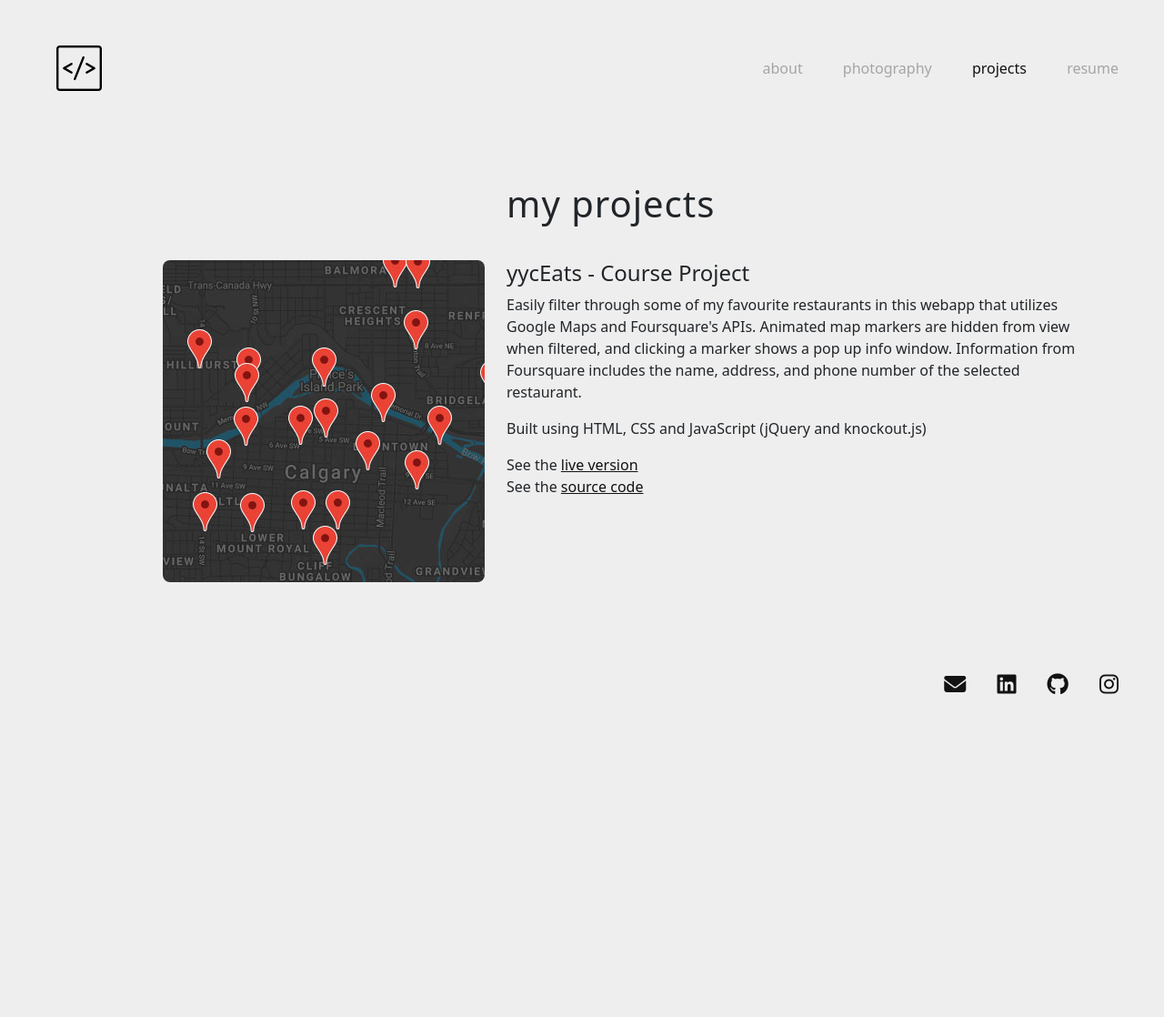
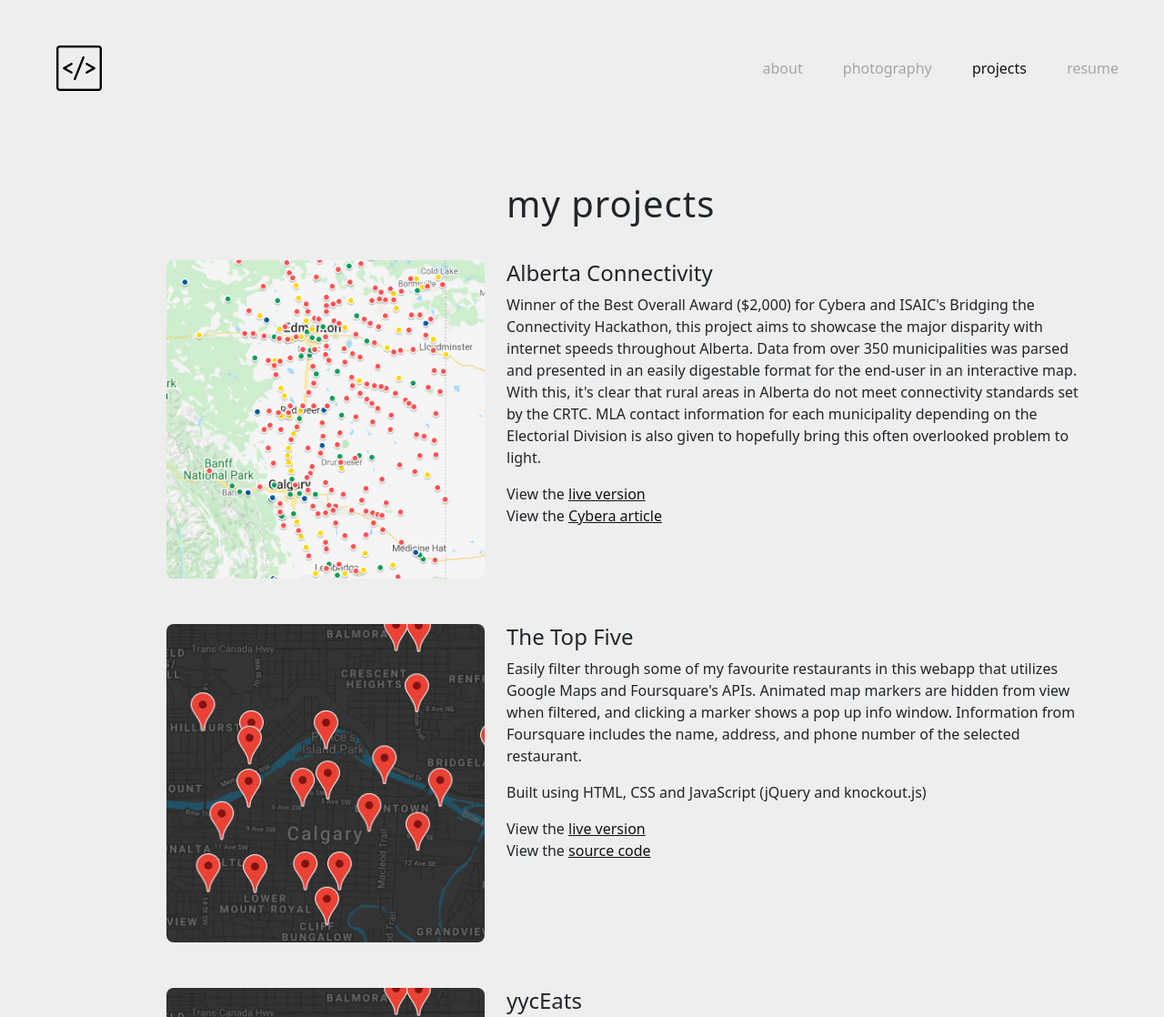
Before and after one commit to rngyn/rn-personal-website-OLD, a plain HTML site: page projects.html in a window 1280 px wide. Shown: the top 1118 px of the page at 91% size. Before the commit the page ends 817 px from the top, so only its background shows below. Drawn offline with nearby package versions, Linux system fonts and the light colour scheme; a script that the page names is missing.

Commit message:
Additional projects

```diff
--- a/css/style.css
+++ b/css/style.css
@@ -65,12 +65,18 @@ html, body {
     border-radius: 8px;
 }
 
+.project {
+    padding-bottom: 50px;
+}
+
 .projects {
     text-align: end;
 }
 
 .projects img {
     border-radius: 8px;
+    width: 350px;
+    height: auto;
 }
 
 .projects-text a {
--- a/projects.html
+++ b/projects.html
@@ -31,17 +31,42 @@
                 <h1>my projects</h1>
             </div>
         </div>
+        <div class="row project">
+            <div class="col-md-5 projects">
+                <img src="img/albertaConnectivity.jpg">
+            </div>
+            <div class="col-md projects-text">
+                <h4>Alberta Connectivity</h4>
+                <p>Winner of the Best Overall Award ($2,000) for Cybera and ISAIC's Bridging the Connectivity Hackathon, this project aims to showcase the major disparity with internet speeds throughout Alberta.
+                    Data from over 350 municipalities was parsed and presented in an easily digestable format for the end-user in an interactive map. With this, it's clear that rural areas in Alberta do not
+                    meet connectivity standards set by the CRTC. MLA contact information for each municipality depending on the Electorial Division is also given to hopefully bring this often overlooked problem to light.</p>
+                <p>View the <a href="https://albertaconnectivity.myportfolio.com/" target="_blank">live version</a><br>View the <a href="https://www.cybera.ca/industry-hackathon-helps-solve-digital-divide-while-supporting-professional-development/" target="_blank">Cybera article</a></p>
+            </div>
+        </div>
+        <div class="row project">
+            <div class="col-md-5 projects">
+                <img src="img/yycEats.jpg">
+            </div>
+            <div class="col-md projects-text">
+                <h4>The Top Five</h4>
+                <p>Easily filter through some of my favourite restaurants in this webapp that utilizes Google Maps and Foursquare's APIs.
+                    Animated map markers are hidden from view when filtered, and clicking a marker shows a pop up info window.
+                    Information from Foursquare includes the name, address, and phone number of the selected restaurant.</p>
+                <p>Built using HTML, CSS and JavaScript (jQuery and knockout.js)</p>
+                <p>View the <a href="https://rngyn.github.io/Shoppies-Coding-Challenge/" target="_blank">live version</a><br>View the <a href="https://github.com/rngyn/Shoppies-Coding-Challenge" target="_blank">source code</a></p>
+            </div>
+        </div>
         <div class="row">
             <div class="col-md-5 projects">
                 <img src="img/yycEats.jpg">
             </div>
             <div class="col-md projects-text">
-                <h4>yycEats - Course Project</h4>
+                <h4>yycEats</h4>
                 <p>Easily filter through some of my favourite restaurants in this webapp that utilizes Google Maps and Foursquare's APIs.
                     Animated map markers are hidden from view when filtered, and clicking a marker shows a pop up info window.
-                Information from Foursquare includes the name, address, and phone number of the selected restaurant.</p>
-                <p>Built using HTML, CSS and JavaScript (jQuery and knockout.js)</p>
-                <p>See the <a href="https://rngyn.github.io/Project-5-Neighbourhood-Map/" target="_blank">live version</a><br>See the <a href="https://github.com/rngyn/Project-5-Neighbourhood-Map" target="_blank">source code</a></p>
+                    Information from Foursquare includes the name, address, and phone number of the selected restaurant.</p>
+                <p>Built using HTML, CSS and JavaScript (jQuery and knockout.js).</p>
+                <p>View the <a href="https://rngyn.github.io/Project-5-Neighbourhood-Map/" target="_blank">live version</a><br>View the <a href="https://github.com/rngyn/Project-5-Neighbourhood-Map" target="_blank">source code</a></p>
             </div>
         </div>
     </main>
```
Also changed, not shown: img/albertaConnectivity.jpg (added).
